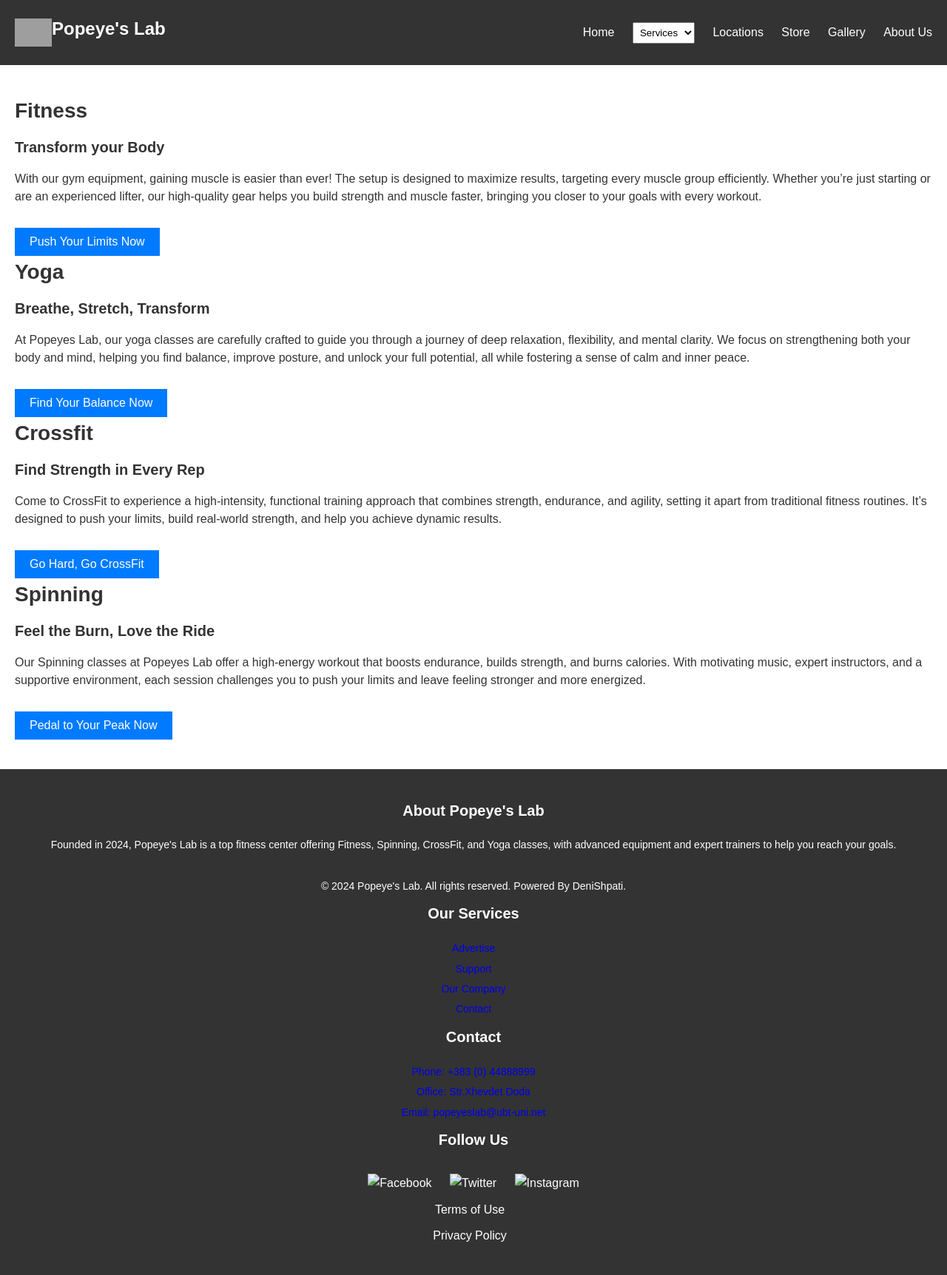
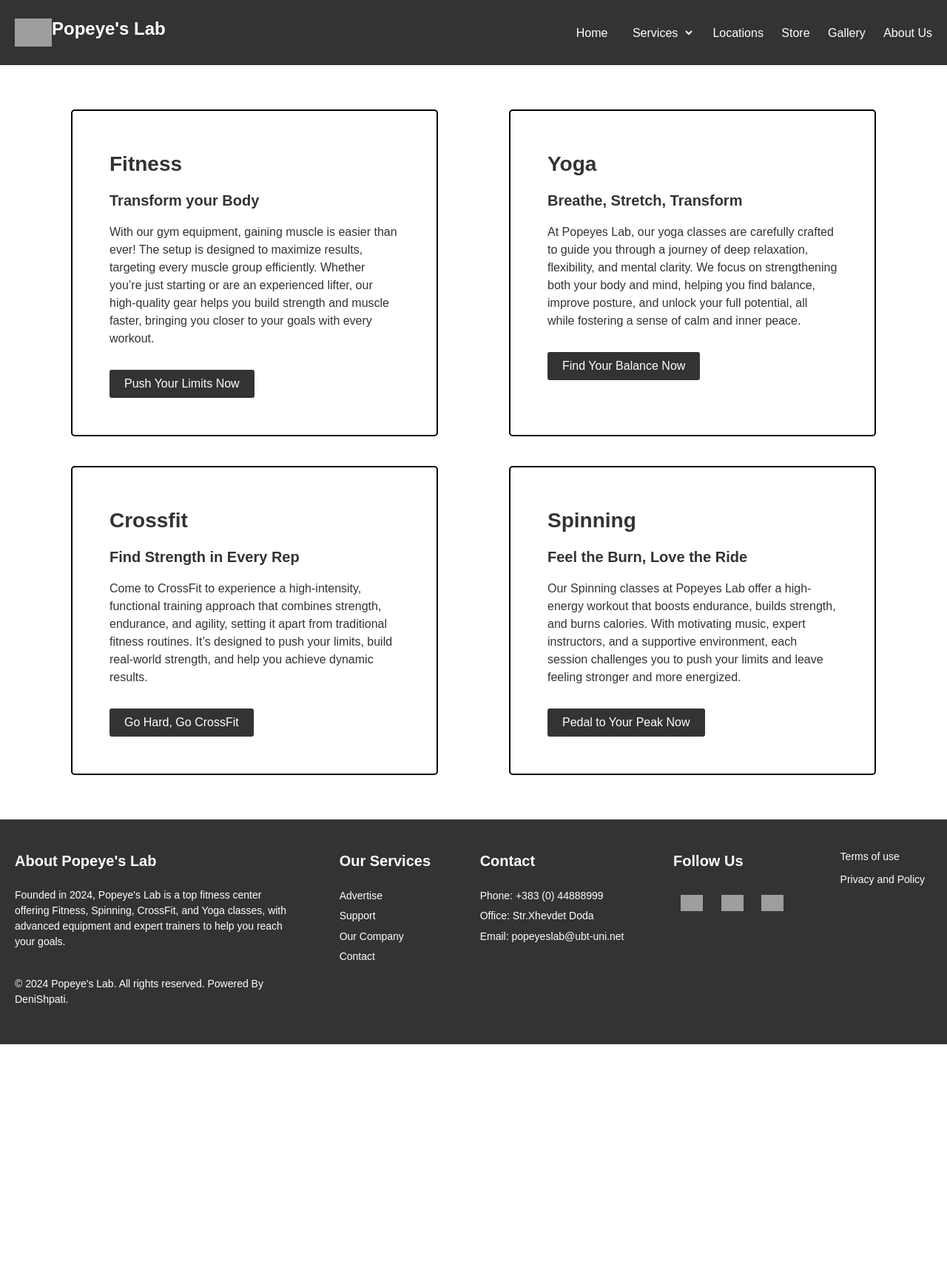
Before and after one commit to ShpatN/popeyes-lab, a PHP site: page /Home.html in a window 1280 px wide. Shown: the whole page at 74% size. After the commit the page ends 1412 px from the top, so only its background shows below. Run offline with PHP 8.4, Linux system fonts and the light colour scheme; grey boxes are pictures that could not be loaded.

Commit message:
Updates the home file and changes the button colors for login, register and forgot password files

```diff
--- a/Main/Home.html
+++ b/Main/Home.html
@@ -9,7 +9,7 @@
 <body>
     <header>
         <nav class="navbar">
-            <img src="../images/PopeyeLogo.png" alt="logo" class="title">
+            <img src="../images/PopeyeSpinach.png" alt="logo" class="title">
             <h1 class="title">Popeye's Lab</h1>
             <div class="nav">
                 <a href="">Home</a>
@@ -21,40 +21,49 @@
                     <option value="Spinning">Spinning</option>
                 </select>
                 <a href="Location.html">Locations</a>
-                    <a href="">Store</a>
+                <a href="store.html">Store</a>
                 <a href="Gallery.html">Gallery</a>
                 <a href="#fund">About Us</a>
             </div>
         </nav>
     </header>
     <main>
+        <div class="fitness">
             <h1>Fitness</h1>
             <h3> Transform your Body</h3>
             <p>With our gym equipment, gaining muscle is easier than ever! The setup is designed to maximize results, targeting every muscle group efficiently. Whether you’re just starting or are an experienced lifter, our high-quality gear helps you build strength and muscle faster, bringing you closer to your goals with every workout. </p>
             <a href="LINKU TE ANTARSIMI ME OPSIONE">
-        <button href="">Push Your Limits Now</button>
+                <button type="submit">Push Your Limits Now</button>
             </a>
+        </div>
 
+        <div class="yoga">
             <h1>Yoga</h1>
-        <h3> Breathe, Stretch, Transform</h3>
+            <h3>Breathe, Stretch, Transform</h3>
             <p>At Popeyes Lab, our yoga classes are carefully crafted to guide you through a journey of deep relaxation, flexibility, and mental clarity. We focus on strengthening both your body and mind, helping you find balance, improve posture, and unlock your full potential, all while fostering a sense of calm and inner peace.</p>
             <a href="LINKU TE ANTARSIMI ME OPSIONE">
-        <button href="">Find Your Balance Now</button>
+                <button type="sumit">Find Your Balance Now</button>
             </a>
+        </div>
 
+        <div class="crossfit">
             <h1> Crossfit</h1>
             <h3>Find Strength in Every Rep</h3>
             <p>Come to CrossFit to experience a high-intensity, functional training approach that combines strength, endurance, and agility, setting it apart from traditional fitness routines. It’s designed to push your limits, build real-world strength, and help you achieve dynamic results.</p>
             <a href="LINKU TE ANTARSIMI ME OPSIONE">
-        <button href="">Go Hard, Go CrossFit</button>
+                <button type="submit">Go Hard, Go CrossFit</button>
             </a>
+        </div>
 
-        <h1> Spinning</h1>
+        <div class="spinning">
+            <h1>Spinning</h1>
             <h3>Feel the Burn, Love the Ride</h3>
             <p>Our Spinning classes at Popeyes Lab offer a high-energy workout that boosts endurance, builds strength, and burns calories. With motivating music, expert instructors, and a supportive environment, each session challenges you to push your limits and leave feeling stronger and more energized.</p>
             <a href="LINKU TE ANTARSIMI ME OPSIONE">
-        <button href="">Pedal to Your Peak Now</button>
+                <button type="submit">Pedal to Your Peak Now</button>
             </a>
+        </div>
+
     </main>
     <footer id="fund">
         <div class="footer">
@@ -67,27 +76,33 @@
             <div class="footer-links">
                 <h3>Our Services</h3>
                 <ul>
-                    <li><a href="#">Advertise</a></li>
-                    <li><a href="#">Support</a></li>
-                    <li><a href="#">Our Company</a></li>
-                    <li><a href="#">Contact</a></li>
+                    <li><a href="">Advertise</a></li>
+                    <li><a href="">Support</a></li>
+                    <li><a href="">Our Company</a></li>
+                    <li><a href="">Contact</a></li>
                 </ul>
             </div>
+            <div class="contact">
                 <h3>Contact</h3>
                 <ul>
-                <li><a href="#">Phone: +383 (0) 44888999</a></li>
-                <li><a href="#">Office: Str.Xhevdet Doda</a></li>
-                <li><a href="#">Email: popeyeslab@ubt-uni.net</a></li>
+                    <li><a href="">Phone: +383 (0) 44888999</a></li>
+                    <li><a href="">Office: Str.Xhevdet Doda</a></li>
+                    <li><a href="">Email: popeyeslab@ubt-uni.net</a></li>
                 </ul>
+            </div>
+
+            <div class="follow-us">
                 <h3>Follow Us</h3>
                 <div class="social-icons">
-                <img src="" alt="Facebook">
-                <img src="" alt="Twitter">
-                <img src="" alt="Instagram">
+                    <img src="../images/facebook.png" alt="Facebook">
+                    <img src="../images/twitter.png" alt="Twitter">
+                    <img src="../images/instagram.png" alt="Instagram">
                 </div>
+            </div>
+
             <div class="footer-policies">
-                <a href="#">Terms of Use</a>
-                <p></p><a href="#">Privacy Policy</a>
+                <p>Terms of use</p>
+                <p>Privacy and Policy</p>
             </div>
         </div>
     </footer>
--- a/Main/home.css
+++ b/Main/home.css
@@ -16,9 +16,10 @@ a {
 }
 
 button {
-    background-color: #007BFF;
+    background-color: #333;
     color: white;
     border: none;
+    border-radius: 3px;
     padding: 10px 20px;
     cursor: pointer;
     font-size: 16px;
@@ -26,7 +27,7 @@ button {
 }
 
 button:hover {
-    background-color: #0056b3;
+    background-color: black;
 }
 
 header {
@@ -61,11 +62,51 @@ header {
 .nav select {
     margin-left: 20px;
     padding: 5px;
+    color: white;
+    background-color: #333;
+    border: none;
+    font-size: 16px;
+    cursor: pointer;
 }
 
 main {
+    display: flex;
+    flex-wrap: wrap;
+    justify-content: space-evenly;
     padding: 40px 20px;
     background-color: white;
+}
+
+.fitness {
+    width: 40%;
+    border: 2px solid black;
+    border-radius: 5px;
+    padding: 50px;
+    margin: 20px;
+}
+
+.yoga {
+    width: 40%;
+    border: 2px solid black;
+    border-radius: 5px;
+    padding: 50px;
+    margin: 20px;
+}
+
+.crossfit {
+    width: 40%;
+    border: 2px solid black;
+    border-radius: 5px;
+    padding: 50px;
+    margin: 20px;
+}
+
+.spinning {
+    width: 40%;
+    border: 2px solid black;
+    border-radius: 5px;
+    padding: 50px;
+    margin: 20px;
 }
 
 h1 {
@@ -84,11 +125,20 @@ p {
     line-height: 1.5;
 }
 
-footer {
+.footer {
+    display: flex;
+    flex-direction: row;
+    flex-wrap: wrap;
+    justify-content: space-between;
+    align-items: start;
     background-color: #333;
     color: white;
     padding: 40px 20px;
-    text-align: center;
+    text-align: left;
+}
+
+.about {
+    width: 30%;
 }
 
 footer h3 {
@@ -99,6 +149,11 @@ footer h3 {
 footer p, footer ul {
     margin-bottom: 10px;
     font-size: 14px;
+}
+
+footer a {
+    text-decoration: none;
+    color: white;
 }
 
 footer ul {
@@ -115,11 +170,8 @@ footer .social-icons img {
     cursor: pointer;
 }
 
-footer .footer-policies a {
+.footer-policies p {
     margin-right: 10px;
     color: white;
+    text-decoration: none;
 }
-
-footer .footer-policies a:hover {
-    color: #007BFF;
-}
--- a/login/LogIn.css
+++ b/login/LogIn.css
@@ -78,9 +78,9 @@ label {
     padding: 0.8rem;
     font-size: 14px;
     color: white;
-    background-color: rgb(91, 91, 247);
+    background-color: #333;
     border: none;
-    border-radius: 25px;
+    border-radius: 5px;
     margin-top: 1rem;
     transition: background-color 0.3s;
     cursor: pointer;
@@ -88,7 +88,7 @@ label {
 
 
 button:hover {
-    background-color: rgb(69, 69, 247);
+    background-color: black;
 }
 
 a {
--- a/login/forgot-password.css
+++ b/login/forgot-password.css
@@ -70,9 +70,9 @@ label {
     padding: 0.8rem;
     font-size: 14px;
     color: white;
-    background-color: rgb(91, 91, 247);
+    background-color: #333;
     border: none;
-    border-radius: 25px;
+    border-radius: 5px;
     margin-top: 1rem;
     transition: background-color 0.3s;
     cursor: pointer;
@@ -80,7 +80,7 @@ label {
 
 
 button:hover {
-    background-color: rgb(69, 69, 247);
+    background-color: black;
 }
 
 a {
--- a/login/register.css
+++ b/login/register.css
@@ -70,9 +70,9 @@ label {
     padding: 0.8rem;
     font-size: 14px;
     color: white;
-    background-color: rgb(91, 91, 247);
+    background-color: #333;
     border: none;
-    border-radius: 25px;
+    border-radius: 5px;
     margin-top: 1rem;
     transition: background-color 0.3s;
     cursor: pointer;
@@ -80,7 +80,7 @@ label {
 
 
 button:hover {
-    background-color: rgb(69, 69, 247);
+    background-color: black;
 }
 
 a {
```
Also changed, not shown: images/PopeyeSpinach.jpg (deleted), images/PopeyeSpinach.png (added), images/facebook.png (added), images/instagram.png (added), images/twitter.png (added). Lines whose indentation alone changed are shown as unchanged.
